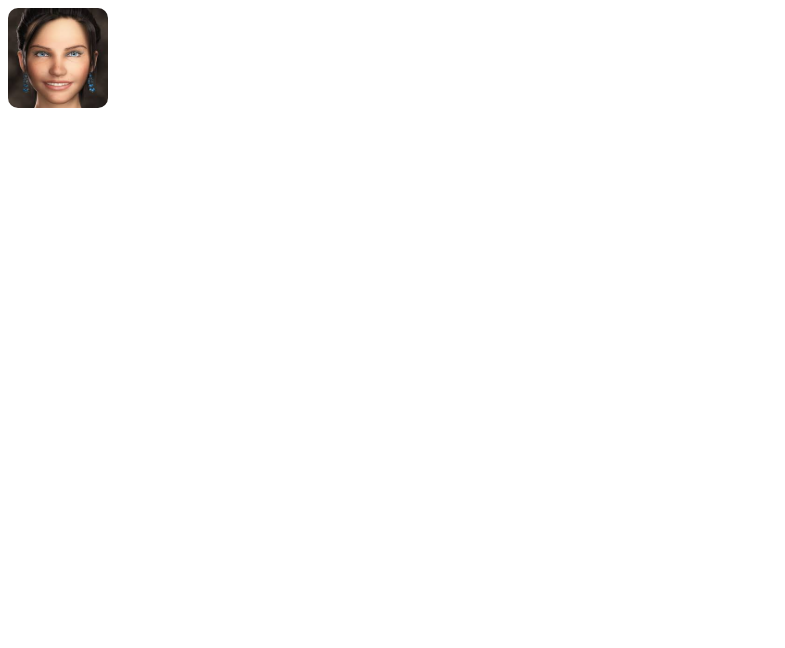
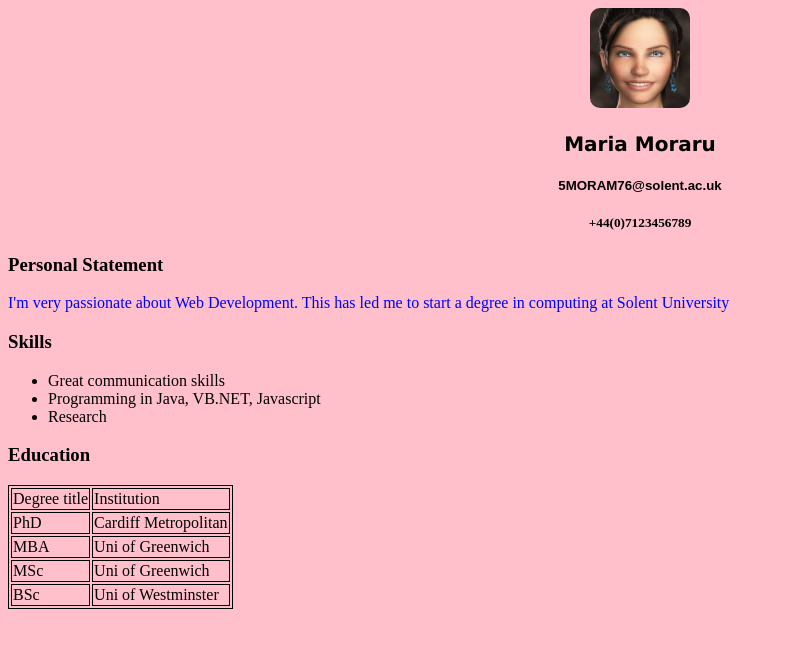
Before and after one commit to MariaMoraru/Web_Solent, a plain HTML site: page p1/index.html in a window 1280 px wide. Shown: the whole page, without its empty margins (0-785 px from the left). Drawn offline with Linux system fonts and the light colour scheme.

Commit message:
Updated body of CV

```diff
--- a/p1/index.html
+++ b/p1/index.html
@@ -7,7 +7,45 @@
 	</head>
 
 	<body>
-		<img id="pic1" src="images/trump.jpg">
+		<center>
+		<img id="pic1" src="images/trump.jpg"> <br>
+		<h3 id="name"> Maria Moraru </h3>
+		<h5 id="email"> 5MORAM76@solent.ac.uk </h5>
+		<h5> +44(0)7123456789 </h5>
+		</center>
+
+		<h3> Personal Statement </h3>
+		<p id="p1"> I'm very passionate about Web Development. This has led me to start a degree in computing at Solent University </p>
+
+
+		<h3> Skills </h3>
+		<ul>
+			<li> Great communication skills </li>
+			<li> Programming in Java, VB.NET, Javascript </li>
+			<li> Research </li>
+		</ul>
+
+		<h3> Education </h3>
+		<table id="t1">
+			<tr>
+				<td> Degree title </td> <td> Institution </td>
+			</tr>
+			<tr>
+				<td> PhD </td> <td> Cardiff Metropolitan </td>
+			</tr>
+			<tr>
+				<td> MBA </td> <td> Uni of Greenwich</td>
+			</tr>
+			<tr>
+				<td> MSc </td> <td> Uni of Greenwich</td>
+			</tr>
+			<tr>
+				<td> BSc </td> <td> Uni of Westminster </td>
+			</tr>
+
+
+		</table>
+
 	</body>
 
 
--- a/p1/style.css
+++ b/p1/style.css
@@ -4,5 +4,34 @@
 	height:100px;
 	border-radius:10px;
 
+}
+
+#name{
+
+	font-family:Verdana;
+	font-size:20px;
 
 }
+
+#email{
+	font-family:arial;
+}
+
+#p1{
+	font-family: Segoe-ui;
+	color:blue;
+}
+
+#t1{
+	border: 1px solid;
+
+}
+#t1,td{
+	border: 1px solid;
+
+}
+
+body{
+	background-color: pink;
+
+}
```
